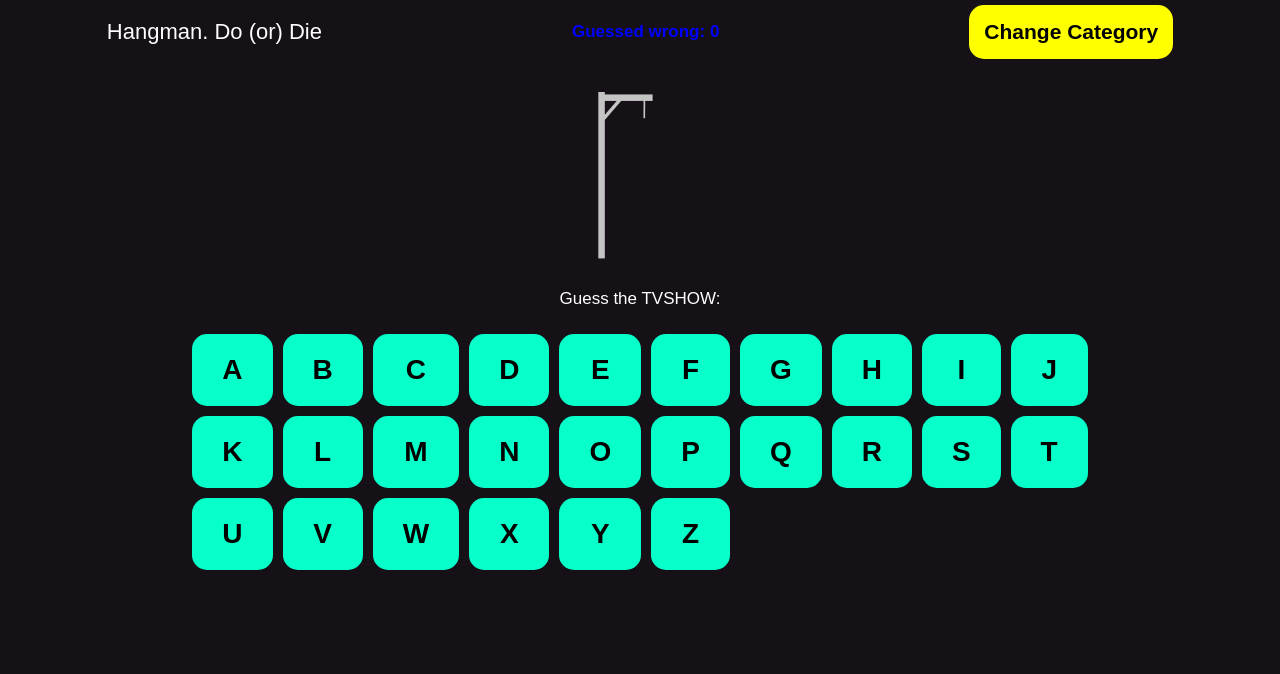
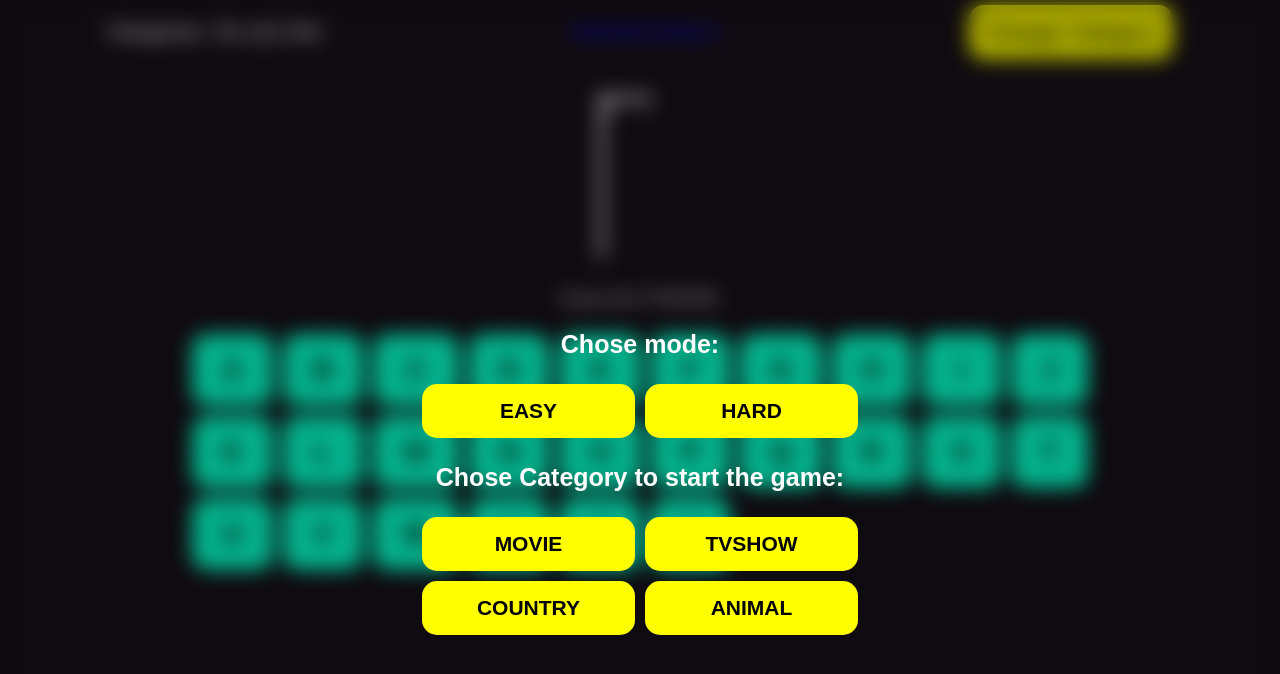
Before and after one commit to bernardkrehula/Recat-typescript-hangman-word-game, a React (Vite) app in the folder my-app/: page / in a window 1280 px wide. Shown: the top 674 px of the page. Built offline with nearby package versions, Linux system fonts and the light colour scheme.

Commit message:
move selectedMode to useState

```diff
--- a/my-app/src/components/alphabet/Aphabet.tsx
+++ b/my-app/src/components/alphabet/Aphabet.tsx
@@ -1,14 +1,21 @@
 import './Alphabet.css'
 import Btn from '../Btn/Btn'
 import type { HangmanType } from '../../main/HangmanType'
+import { useState } from 'react'
 
 const Alphabet = ({hangman}: HangmanType) => {
+  const [ guessedWord, setGuessedWord ] = useState('');
 
     const displayAlphabet = () => {
       return hangman.mode['easy'].alphabet
       .split('')
-      .map((letter, index) => (<Btn key={index} varitaion='letter'>{letter}</Btn>))
+      .map((letter, index) => (<Btn key={index} onClick={() => returnLetter(letter)} varitaion='letter'>{letter}</Btn>))
     };
+    const returnLetter = (letter) => {
+      setGuessedWord(prev => prev + letter)
+
+      console.log(guessedWord)
+    }
 
     return(
       <>
--- a/my-app/src/components/startMenu/StartMenu.css
+++ b/my-app/src/components/startMenu/StartMenu.css
@@ -1,5 +1,5 @@
 .overlay{
-    display: none;
+    display: block;
     position: absolute;
     inset: 0;
     backdrop-filter: blur(10px);
--- a/my-app/src/components/startMenu/StartMenu.tsx
+++ b/my-app/src/components/startMenu/StartMenu.tsx
@@ -7,8 +7,14 @@ type HangmanMode = {
     hangman: HangmanType;
 }
 
-const StartMenu = ({hangman}: HangmanMode) => {
-    const [ selectedMode, setMode ] = useState('easy');
+type MenuProps = {
+    hangman: HangmanMode;
+    selectedMode: string;
+    setMode: string;
+}
+
+const StartMenu = ({hangman, selectedMode, setMode}: MenuProps) => {
+
 
     const displayModes = () => {
        return Object.keys(hangman.mode).map(mode => (<Btn key={mode} onClick={() => {setMode(mode)}}>{mode}</Btn>));
@@ -17,6 +23,7 @@ const StartMenu = ({hangman}: HangmanMode) => {
     const displayCategories = () => {
         return Object.keys(hangman.mode[selectedMode].category).map(key => (<Btn key={key}>{key}</Btn>));
     }
+
 
     return(
         <div className='overlay'>
--- a/my-app/src/main/App.tsx
+++ b/my-app/src/main/App.tsx
@@ -6,7 +6,6 @@ import StartMenu from '../components/startMenu/StartMenu';
 import type { HangmanType } from './HangmanType';
 
 function App() {
-  const [ guessedWord, setGuessedWord ] = useState('');
   const [ hangmanValues, setHangmanValues ] = useState({
       mode: {
           easy: {
@@ -30,6 +29,8 @@ function App() {
       }
     }
   )
+  const [ selectedMode, setMode ] = useState('easy');
+
   useEffect(() => {
     setHangmanValues(hangmanData);
   },[])
@@ -38,7 +39,7 @@ function App() {
   return (
     <>
       <div className='main'>
-        <StartMenu hangman={hangman}/>
+        <StartMenu hangman={hangman} selectedMode={selectedMode} setMode={setMode}/>
         <Alphabet hangman={hangman}/>
       </div>
     </>
```
